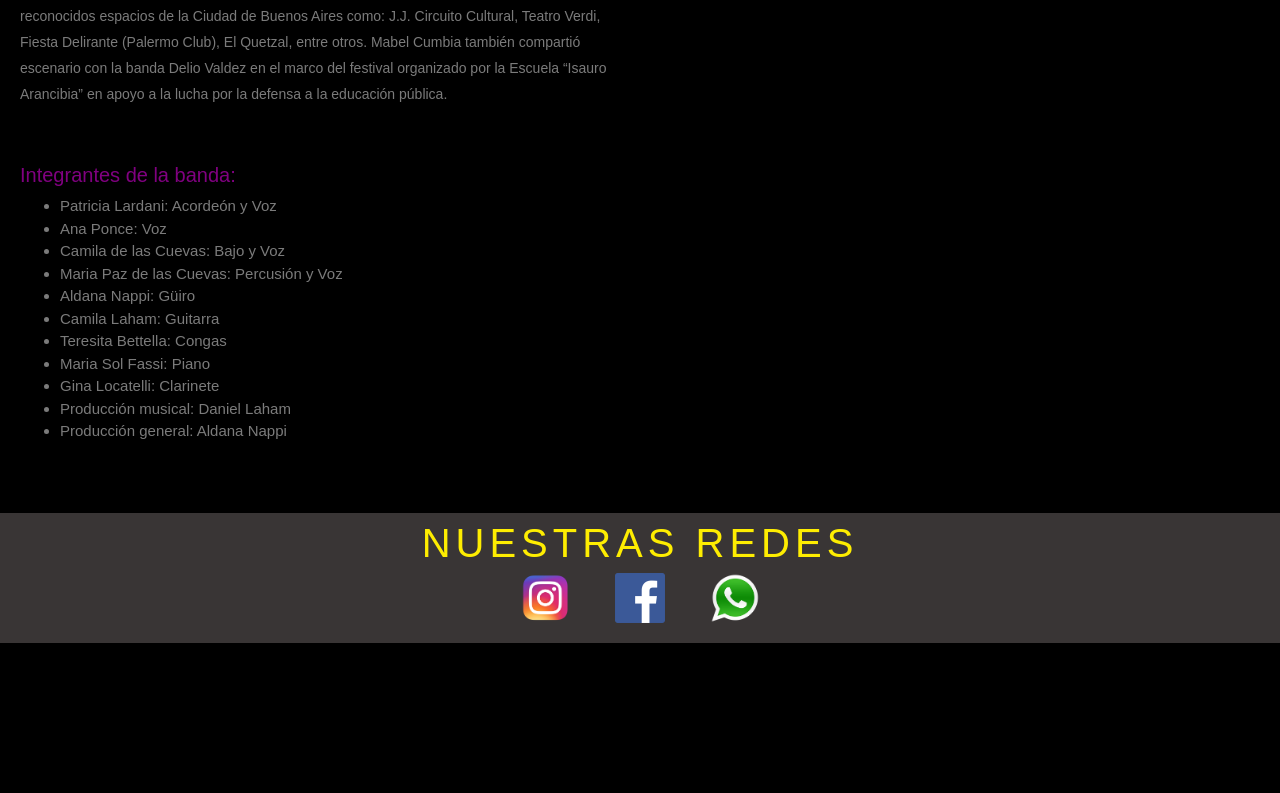
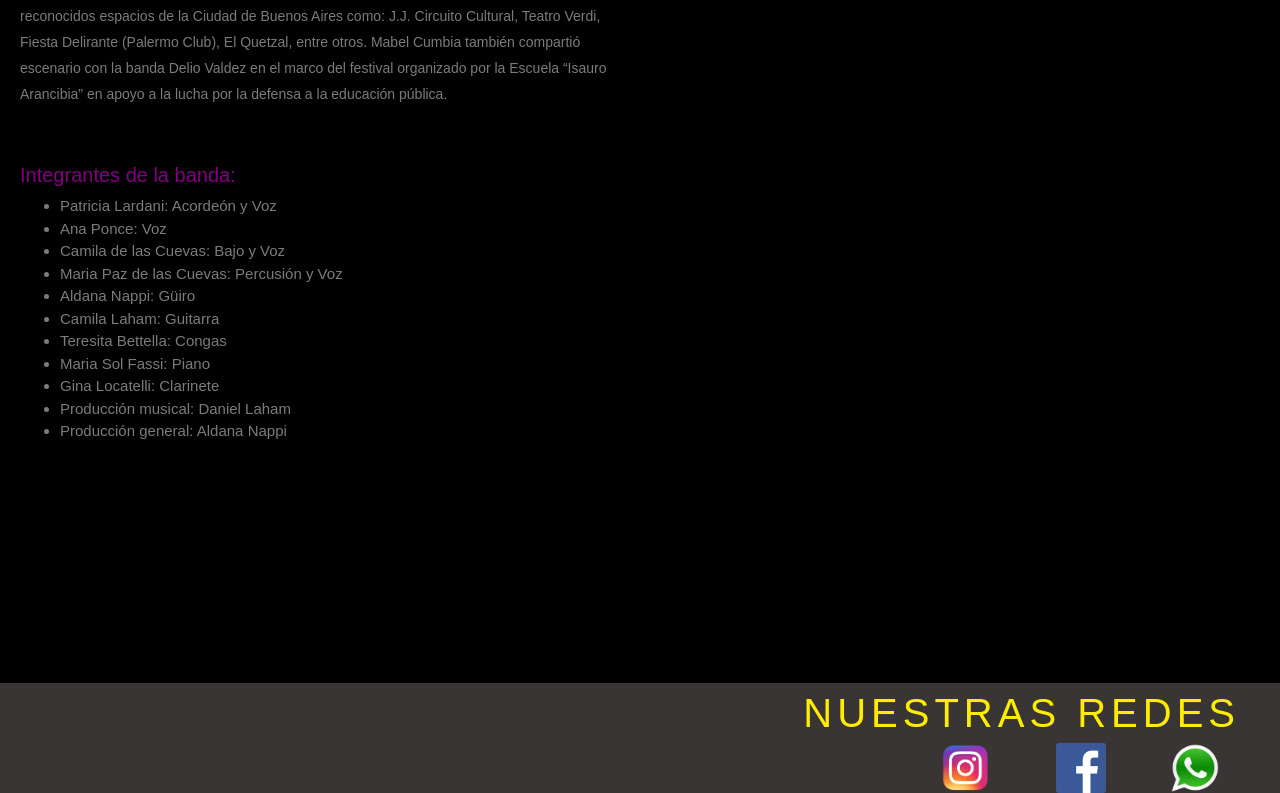
Before and after one commit to belupon/proyectocoder, a website: page pages/Banda.html in a window 1280 px wide. Shown: the part 595-1388 px from the top of the page. Before the commit the page ends 1238 px from the top, so only its background shows below. Drawn offline with nearby package versions, Linux system fonts and the light colour scheme; a web font is replaced by a local one.

Commit message:
modifique footer

```diff
--- a/css/style.css
+++ b/css/style.css
@@ -14,14 +14,19 @@ h1 {
 
 .nuestrasredes {font-family:'Rum Raisin', sans-serif;
                   color: #feed01;
-                  text-align: center;
+                  text-align: right;
                   font-size: 40px;
-                  margin-top: 30px;
-                  letter-spacing:5px}
+                  margin-right: 40px;
+                  letter-spacing:5px;
+                  margin-top: 200px }
 
-.seccionlogos {text-align: center}
+.logofooter {margin-left: 20px; margin-top: 200px !important}
 
-.logos {margin-left: 20px; margin-right: 20px; margin-bottom: 20px}
+
+.logos {margin-left: 20px; margin-right: 40px;}
+
+.seccionlogos {text-align: right; margin-right: 20px; margin-bottom: 10px;}
+
 
 .videos { padding-left: 30px; padding-right: 30px }
 
@@ -129,9 +134,12 @@ body {background-color: black;
 footer {
           width: 100%;
           background-color: #393535;
-          margin-top: 30px;
+         margin-top: 30px;
+}
 
-        }
+ .belu {font-family:Fjalla One, sans-serif;
+        color:white !important;
+        text-align: center !important; }
 
   @media (max-width:768px){
   header {width:100%; justify-content: center;}
```
Also changed, not shown: index.html (+9 -1 lines).
